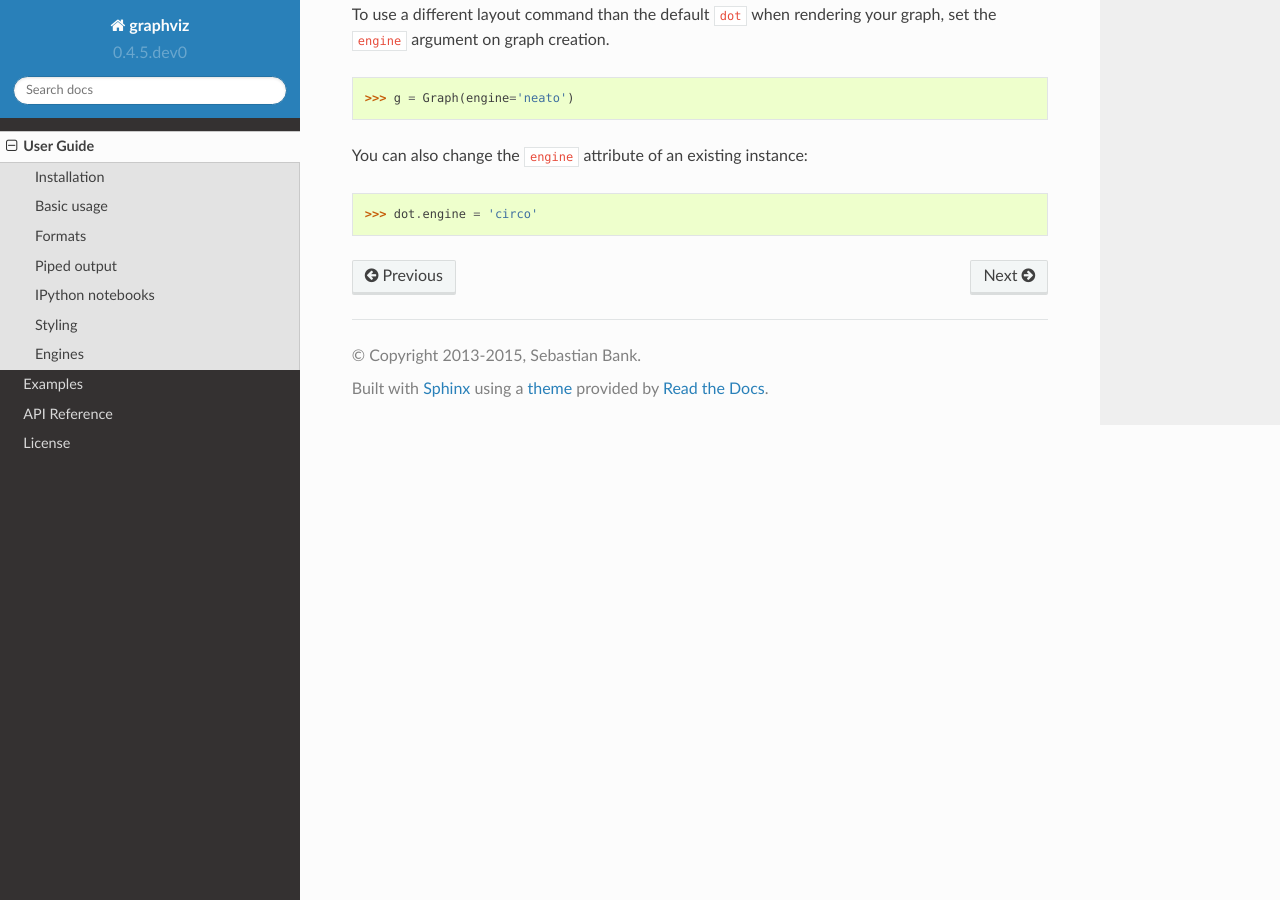
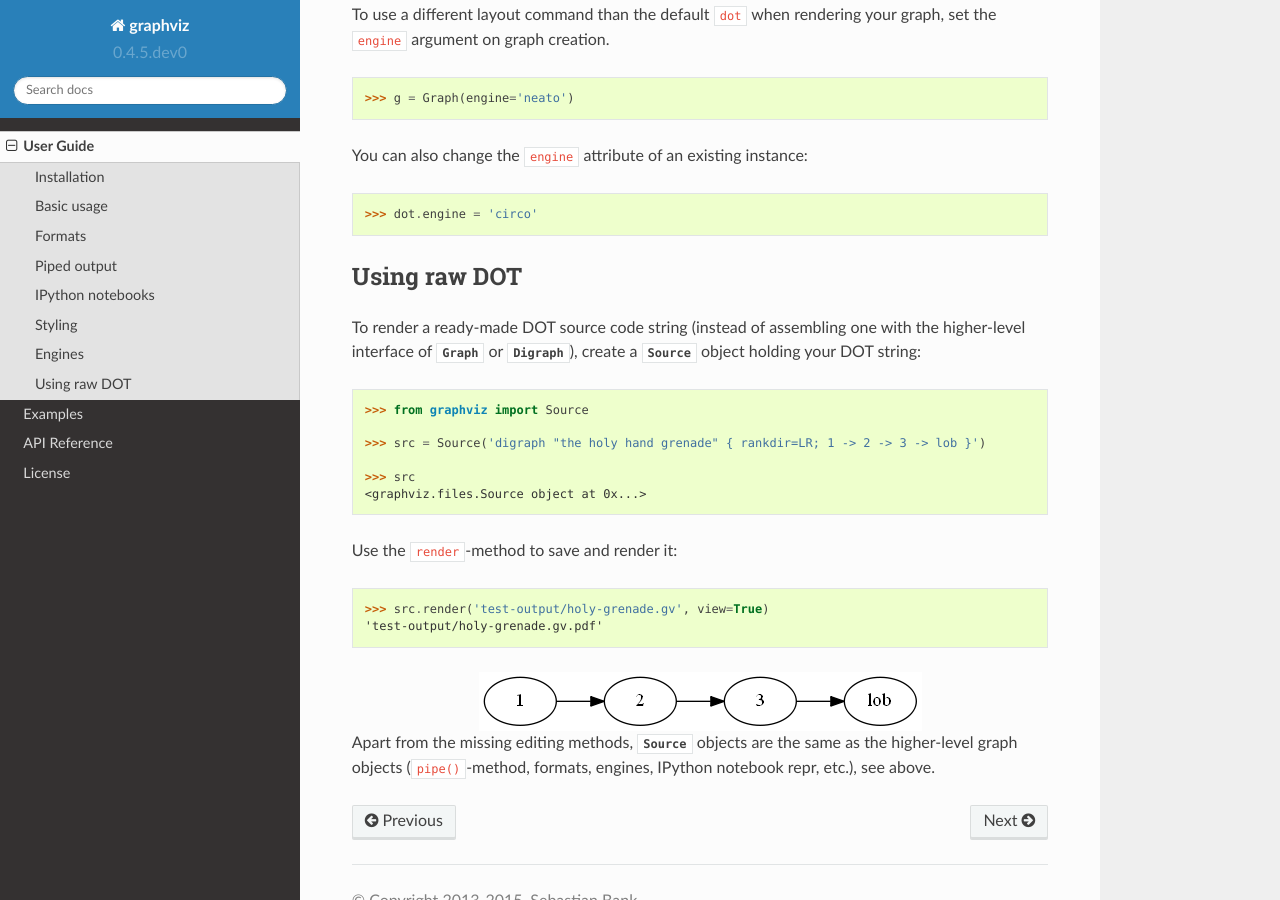
Before and after one commit to xflr6/graphviz, a Sphinx documentation site: the page built from docs/manual.rst, in a window 1280 px wide and 900 px high, scrolled down 3682 px. Built offline with Sphinx 7.4.7 and the Read the Docs theme 2.0.0, drawn with Linux system fonts in a browser that asks for light colours.

Commit message:
add Source docs

```diff
--- a/docs/manual.rst
+++ b/docs/manual.rst
@@ -213,6 +213,38 @@ You can also change the ``engine`` attribute of an existing instance:
     >>> dot.engine = 'circo'
 
 
+Using raw DOT
+-------------
+
+To render a ready-made DOT source code string (instead of assembling one with
+the higher-level interface of :py:class:`~graphviz.Graph` or
+:py:class:`~graphviz.Digraph`), create a :py:class:`~graphviz.Source` object
+holding your DOT string:
+
+.. code:: python
+
+    >>> from graphviz import Source
+
+    >>> src = Source('digraph "the holy hand grenade" { rankdir=LR; 1 -> 2 -> 3 -> lob }')
+
+    >>> src  #doctest: +ELLIPSIS
+    <graphviz.files.Source object at 0x...>
+
+Use the ``render``-method to save and render it:
+
+.. code:: python
+
+    >>> src.render('test-output/holy-grenade.gv', view=True)
+    'test-output/holy-grenade.gv.pdf'
+
+.. image:: _static/holy-grenade.png
+    :align: center
+
+Apart from the missing editing methods, :py:class:`~graphviz.Source` objects
+are the same as the higher-level graph objects (``pipe()``-method, formats,
+engines, IPython notebook repr, etc.), see above.
+
+
 .. _pip: http://pip.readthedocs.org
 .. _virtualenv: http://virtualenv.pypa.io
 
```
Also changed, not shown: docs/_static/holy-grenade.png (added).
